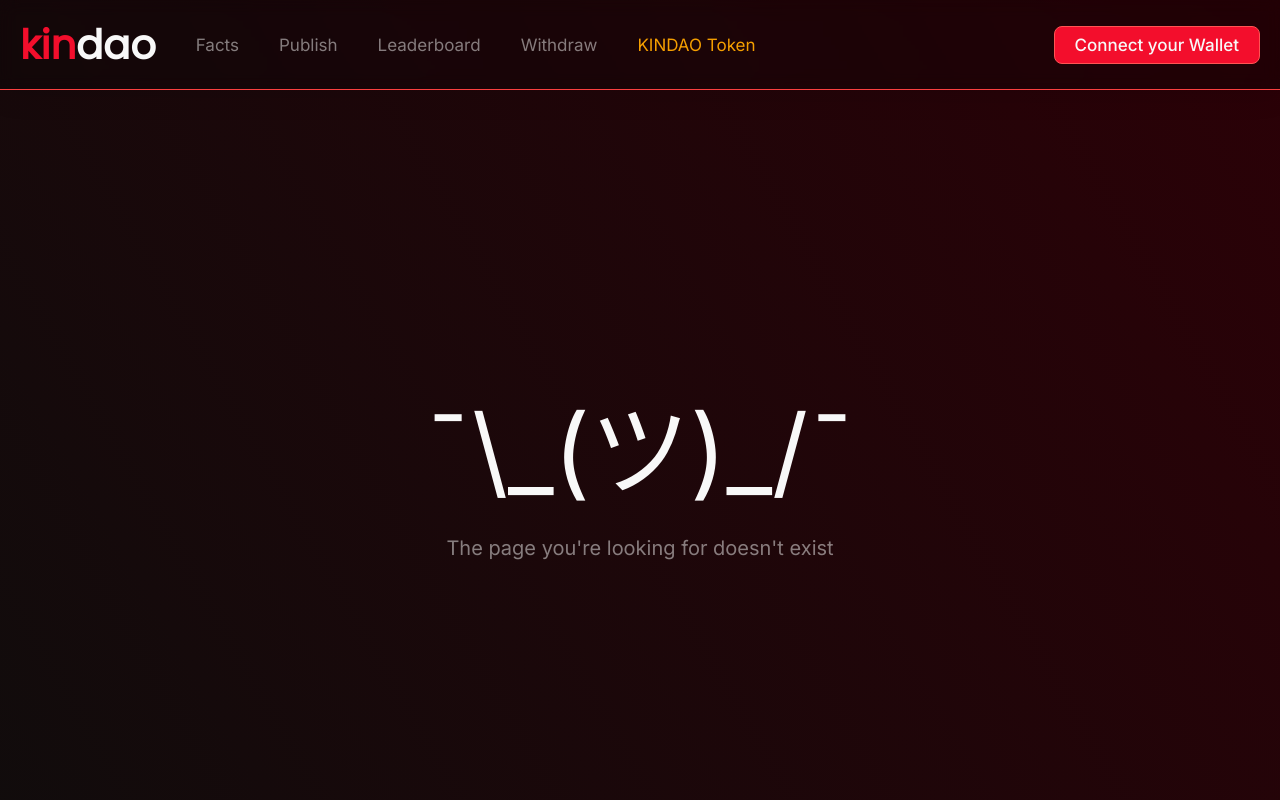
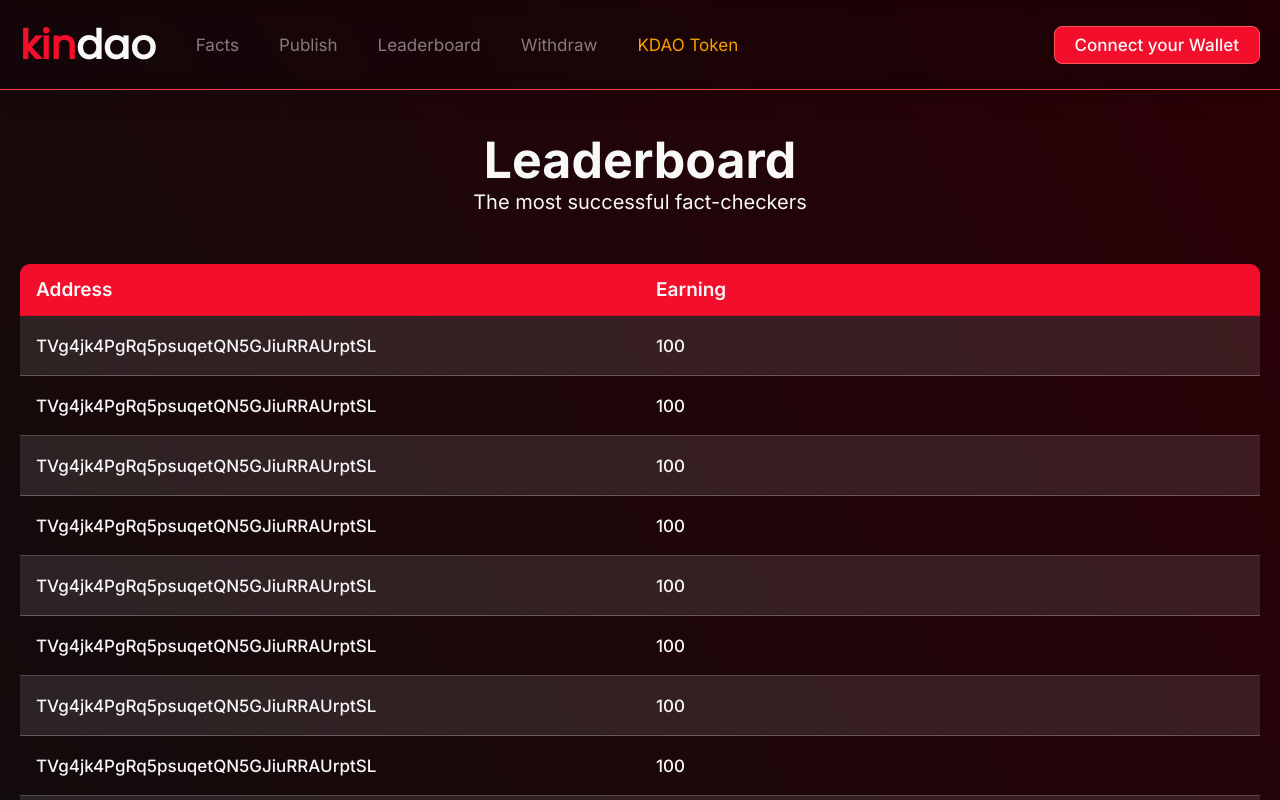
Before and after one commit to oynozan/kindao, a Next.js app: page /leaderboard in a window 1280 px wide. Before the commit this address had no page. Shown: the top 800 px of the page. Built offline with nearby package versions, Linux system fonts and the light colour scheme.

Commit message:
header wallet, leaderboard, KINDAO to KDAO

```diff
--- /dev/null
+++ b/src/app/leaderboard/leaderboard.scss
@@ -0,0 +1,41 @@
+#leaderboard {
+    h2 {
+        margin-top: 20px;
+        font-size: 50px;
+        text-align: center;
+    }
+
+    p {
+        font-size: 20px;
+        text-align: center;
+        margin-bottom: 50px;
+    }
+}
+
+// Table overwrites
+.rdt_Table {
+    background-color: transparent !important;
+
+    .rdt_TableHead {
+        .rdt_TableHeadRow {
+            border-radius: 10px 10px 0 0;
+            background: $main;
+            color: $light;
+            font-size: 19px;
+            font-weight: 600;
+        }
+    }
+
+    .rdt_TableRow {
+        background: transparent;
+        color: $light;
+        font-size: 17px;
+        height: 60px;
+        font-weight: 500;
+        border-bottom-color: rgba(255, 255, 255, 0.253) !important;
+
+        &:nth-child(odd) {
+            background: rgba(255, 255, 255, .1);
+        }
+    }
+}
--- /dev/null
+++ b/src/app/leaderboard/page.tsx
@@ -0,0 +1,29 @@
+'use client'
+
+import DataTable from 'react-data-table-component';
+import { leaderboard, type Leaderboard } from '@/data/dummy/leaderboard';
+
+import './leaderboard.scss';
+
+export default function Leaderboard() {
+    return (
+        <div id="leaderboard">
+            <h2>Leaderboard</h2>
+            <p>The most successful fact-checkers</p>
+
+            <DataTable
+                columns={[
+                    {
+                        name: "Address",
+                        selector: row => (row as Leaderboard).user,
+                    },
+                    {
+                        name: "Earning",
+                        selector: row => (row as Leaderboard).earned,
+                    },
+                ]}
+                data={leaderboard}
+            />
+        </div>
+    )
+}
--- a/src/app/page.tsx
+++ b/src/app/page.tsx
@@ -8,7 +8,7 @@ export default function Home() {
         <div id="home">
             <nav>
                 <h1>Welcome to the Universe of <span>Decentralized Fact-Check</span></h1>
-                <p>Kindao is a &quot;decentralized fact-check&quot; application. You can earn KINDAO tokens by fact-checking and contributing against online misinformation.</p>
+                <p>Kindao is a &quot;decentralized fact-check&quot; application. You can earn KDAO tokens by fact-checking and contributing against online misinformation.</p>
             </nav>
 
             <div className="content">
@@ -33,7 +33,7 @@ export default function Home() {
                         <p>{stats.totalFactRequests}</p>
                         <h4>Total Fact Reviews</h4>
                         <p>{stats.totalFactReviews}</p>
-                        <h4>Earned KINDAO Tokens</h4>
+                        <h4>Earned KDAO Tokens</h4>
                         <p>{stats.totalEarnedTokens}</p>
                         <h4>Total Fact-Checkers</h4>
                         <p>{stats.totalFactCheckers}</p>
--- a/src/components/Header/index.tsx
+++ b/src/components/Header/index.tsx
@@ -19,7 +19,7 @@ export default function Header() {
                 <Link href="/post">Publish</Link>
                 <Link href="/leaderboard">Leaderboard</Link>
                 <Link href="/withdraw">Withdraw</Link>
-                <Link href="/token">KINDAO Token</Link>
+                <Link href="/token">KDAO Token</Link>
             </div>
 
             <div className="actions">
@@ -34,7 +34,7 @@ export default function Header() {
                         <Link key={2} href="/post">Publish</Link>,
                         <Link key={3} href="/leaderboard">Leaderboard</Link>,
                         <Link key={4} href="/withdraw">Withdraw</Link>,
-                        <Link key={5} href="/token">KINDAO Token</Link>,
+                        <Link key={5} href="/token">KDAO Token</Link>,
                     ]}
                 >
                     <IoMenu color="#fff" size={30} />
--- /dev/null
+++ b/src/data/dummy/leaderboard.ts
@@ -0,0 +1,55 @@
+export interface Leaderboard {
+    user: string
+    earned: number
+}
+
+export const leaderboard = [
+    {
+        user: "TVg4jk4PgRq5psuqetQN5GJiuRRAUrptSL",
+        earned: 100
+    },
+    {
+        user: "TVg4jk4PgRq5psuqetQN5GJiuRRAUrptSL",
+        earned: 100
+    },
+    {
+        user: "TVg4jk4PgRq5psuqetQN5GJiuRRAUrptSL",
+        earned: 100
+    },
+    {
+        user: "TVg4jk4PgRq5psuqetQN5GJiuRRAUrptSL",
+        earned: 100
+    },
+    {
+        user: "TVg4jk4PgRq5psuqetQN5GJiuRRAUrptSL",
+        earned: 100
+    },
+    {
+        user: "TVg4jk4PgRq5psuqetQN5GJiuRRAUrptSL",
+        earned: 100
+    },
+    {
+        user: "TVg4jk4PgRq5psuqetQN5GJiuRRAUrptSL",
+        earned: 100
+    },
+    {
+        user: "TVg4jk4PgRq5psuqetQN5GJiuRRAUrptSL",
+        earned: 100
+    },
+    {
+        user: "TVg4jk4PgRq5psuqetQN5GJiuRRAUrptSL",
+        earned: 100
+    },
+    {
+        user: "TVg4jk4PgRq5psuqetQN5GJiuRRAUrptSL",
+        earned: 100
+    },
+    {
+        user: "TVg4jk4PgRq5psuqetQN5GJiuRRAUrptSL",
+        earned: 100
+    },
+    {
+        user: "TVg4jk4PgRq5psuqetQN5GJiuRRAUrptSL",
+        earned: 100
+    },
+]
```
Also changed, not shown: src/app/token/page.tsx (+6 -6 lines), public/loader.svg (added).
